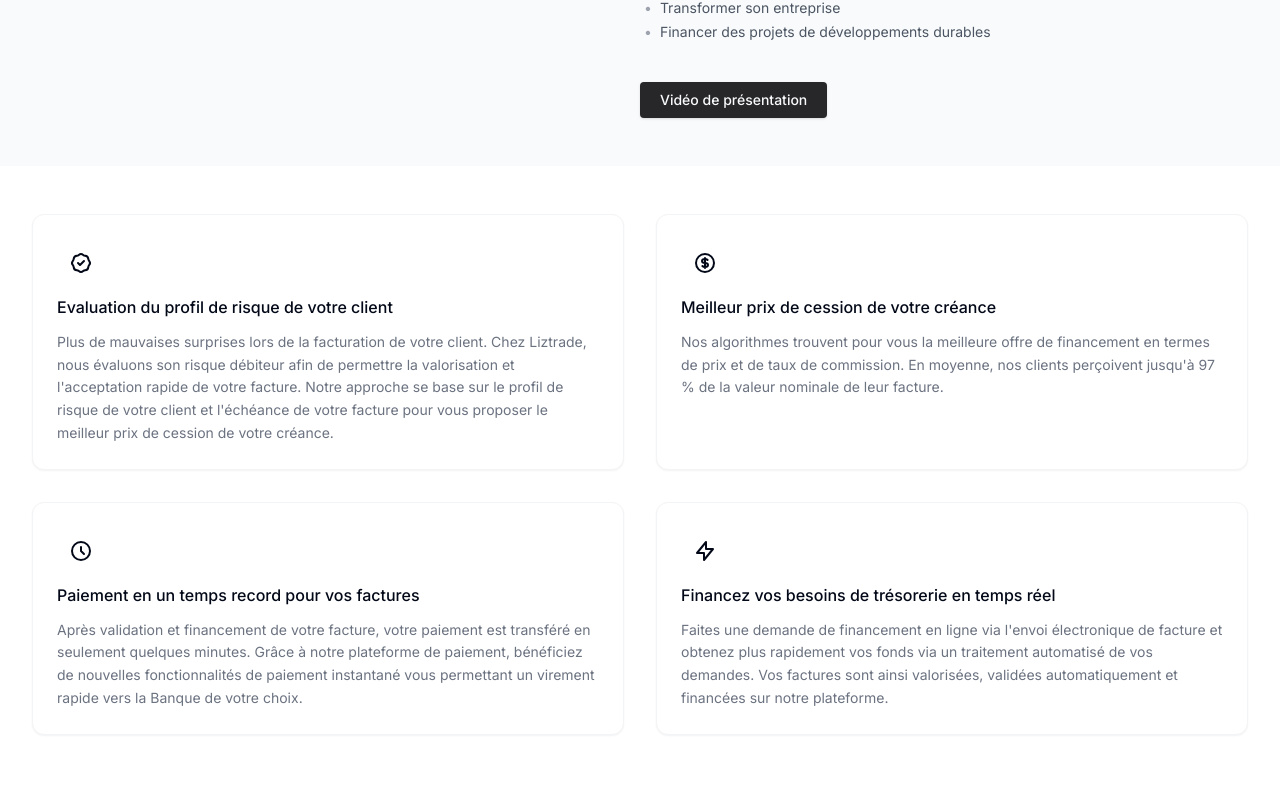
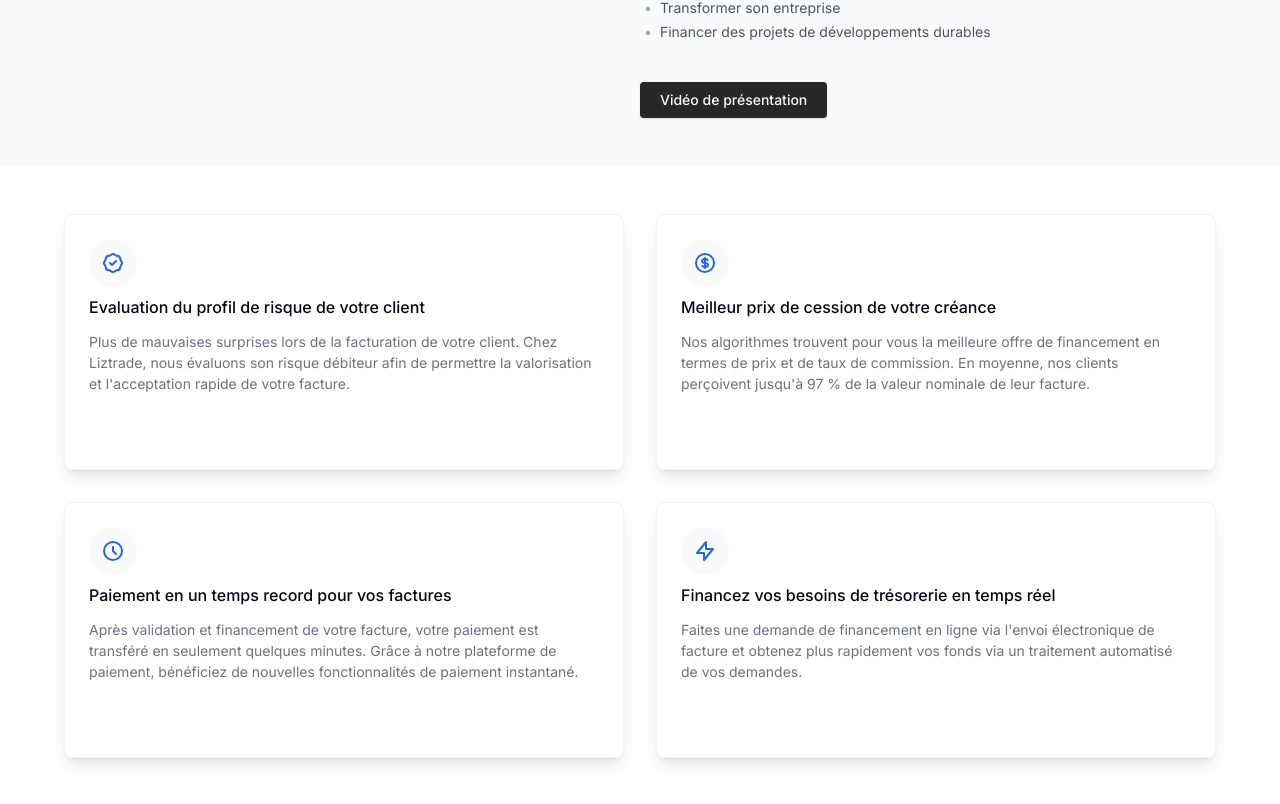
Before and after one commit to umgh25/test_tx, a Next.js app: page / in a window 1280 px wide. Shown: the part 1333-2137 px from the top of the page. Before the commit the page ends 2116 px from the top, so only its background shows below. Built offline with nearby package versions, Linux system fonts and the light colour scheme.

Commit message:
feat: ajout d'une ombre plus marquée pour améliorer le design

```diff
--- a/src/components/layout/feature-grid.tsx
+++ b/src/components/layout/feature-grid.tsx
@@ -1,4 +1,4 @@
-import type React from "react";
+import React from "react";
 import { Card, CardContent, CardHeader } from "@/components/ui/card";
 
 // Définition des types pour les propriétés de la carte
@@ -11,24 +11,26 @@ interface FeatureCardProps {
 // Composant pour afficher une carte avec une icône, un titre et une description
 const FeatureCard: React.FC<FeatureCardProps> = ({ icon, title, description }) => {
   return (
-    <Card className="h-full border border-gray-100 shadow-sm feature-card">
+    <Card className="h-full border border-gray-100 shadow-lg feature-card bg-white rounded-lg">
       <CardHeader className="flex items-start space-y-0 pb-2 pt-6 px-6">
-        <div className="flex h-12 w-12 items-center justify-center rounded-full icon-container">
-          {icon}
+        <div className="flex h-12 w-12 items-center justify-center rounded-full bg-gray-50 icon-container">
+          <div className="text-primary">{icon}</div>
         </div>
       </CardHeader>
       <CardContent className="space-y-3 px-6 pb-6">
         <h3 className="font-medium text-base">{title}</h3>
-        <p className="text-sm text-gray-500 leading-relaxed">{description}</p>
+        <p className="text-sm text-gray-500 leading-normal">{description}</p>
       </CardContent>
     </Card>
   );
 };
 
-// Composant principal qui affiche une grille de cartes de fonctionnalités
 export function FeatureGrid() {
   return (
-    <section className="grid grid-cols-1 md:grid-cols-2 gap-8 py-12 px-8 bg-white">
+    <div className="bg-white py-12 px-4 sm:px-8">
+      <div className="max-w-6xl mx-auto grid grid-cols-1 md:grid-cols-2 gap-8">
+        {/* Carte 1: Évaluation du profil de risque */}
+        <div className="h-64">
           <FeatureCard
             icon={
               <svg width="24" height="24" viewBox="0 0 24 24" fill="none" xmlns="http://www.w3.org/2000/svg">
@@ -42,9 +44,12 @@ export function FeatureGrid() {
               </svg>
             }
             title="Evaluation du profil de risque de votre client"
-        description="Plus de mauvaises surprises lors de la facturation de votre client. Chez Liztrade, nous évaluons son risque débiteur afin de permettre la valorisation et l'acceptation rapide de votre facture. Notre approche se base sur le profil de risque de votre client et l'échéance de votre facture pour vous proposer le meilleur prix de cession de votre créance."
+            description="Plus de mauvaises surprises lors de la facturation de votre client. Chez Liztrade, nous évaluons son risque débiteur afin de permettre la valorisation et l'acceptation rapide de votre facture."
           />
+        </div>
 
+        {/* Carte 2: Meilleur prix de cession */}
+        <div className="h-64">
           <FeatureCard
             icon={
               <svg width="24" height="24" viewBox="0 0 24 24" fill="none" xmlns="http://www.w3.org/2000/svg">
@@ -60,7 +65,10 @@ export function FeatureGrid() {
             title="Meilleur prix de cession de votre créance"
             description="Nos algorithmes trouvent pour vous la meilleure offre de financement en termes de prix et de taux de commission. En moyenne, nos clients perçoivent jusqu'à 97 % de la valeur nominale de leur facture."
           />
+        </div>
 
+        {/* Carte 3: Paiement rapide */}
+        <div className="h-64">
           <FeatureCard
             icon={
               <svg width="24" height="24" viewBox="0 0 24 24" fill="none" xmlns="http://www.w3.org/2000/svg">
@@ -74,9 +82,12 @@ export function FeatureGrid() {
               </svg>
             }
             title="Paiement en un temps record pour vos factures"
-        description="Après validation et financement de votre facture, votre paiement est transféré en seulement quelques minutes. Grâce à notre plateforme de paiement, bénéficiez de nouvelles fonctionnalités de paiement instantané vous permettant un virement rapide vers la Banque de votre choix."
+            description="Après validation et financement de votre facture, votre paiement est transféré en seulement quelques minutes. Grâce à notre plateforme de paiement, bénéficiez de nouvelles fonctionnalités de paiement instantané."
           />
+        </div>
 
+        {/* Carte 4: Financement en temps réel */}
+        <div className="h-64">
           <FeatureCard
             icon={
               <svg width="24" height="24" viewBox="0 0 24 24" fill="none" xmlns="http://www.w3.org/2000/svg">
@@ -90,8 +101,10 @@ export function FeatureGrid() {
               </svg>
             }
             title="Financez vos besoins de trésorerie en temps réel"
-        description="Faites une demande de financement en ligne via l'envoi électronique de facture et obtenez plus rapidement vos fonds via un traitement automatisé de vos demandes. Vos factures sont ainsi valorisées, validées automatiquement et financées sur notre plateforme."
+            description="Faites une demande de financement en ligne via l'envoi électronique de facture et obtenez plus rapidement vos fonds via un traitement automatisé de vos demandes."
           />
-    </section>
+        </div>
+      </div>
+    </div>
   );
 }
```
Lines whose indentation alone changed are shown as unchanged.
